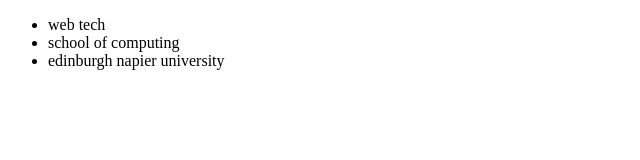
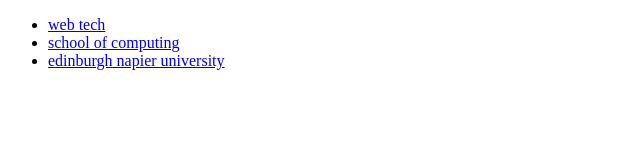
Before and after one commit to Boba02/boba02.github.io, a plain HTML site: page index.html in a window 1280 px wide. Shown: the whole page, without its empty margins (0-640 px from the left). Drawn offline with Linux system fonts and the light colour scheme.

Commit message:
Update index.html

```diff
--- a/index.html
+++ b/index.html
@@ -5,9 +5,9 @@
     </head>
     <body>
       <ul>
-        <li href="https://moodle.napier.ac.uk/course/view.php?id=42676">web tech</li>
-        <li href="https://www.napier.ac.uk/courses/study-areas/computing">school of computing</li>
-        <li href="https://www.napier.ac.uk/">edinburgh napier university</li>
+        <li><a href="https://moodle.napier.ac.uk/course/view.php?id=42676">web tech</a></li>
+        <li><a href="https://www.napier.ac.uk/courses/study-areas/computing">school of computing</a></li>
+        <li><a href="https://www.napier.ac.uk/">edinburgh napier university</a></li>
       </ul>
     </body>
   </html>
```
